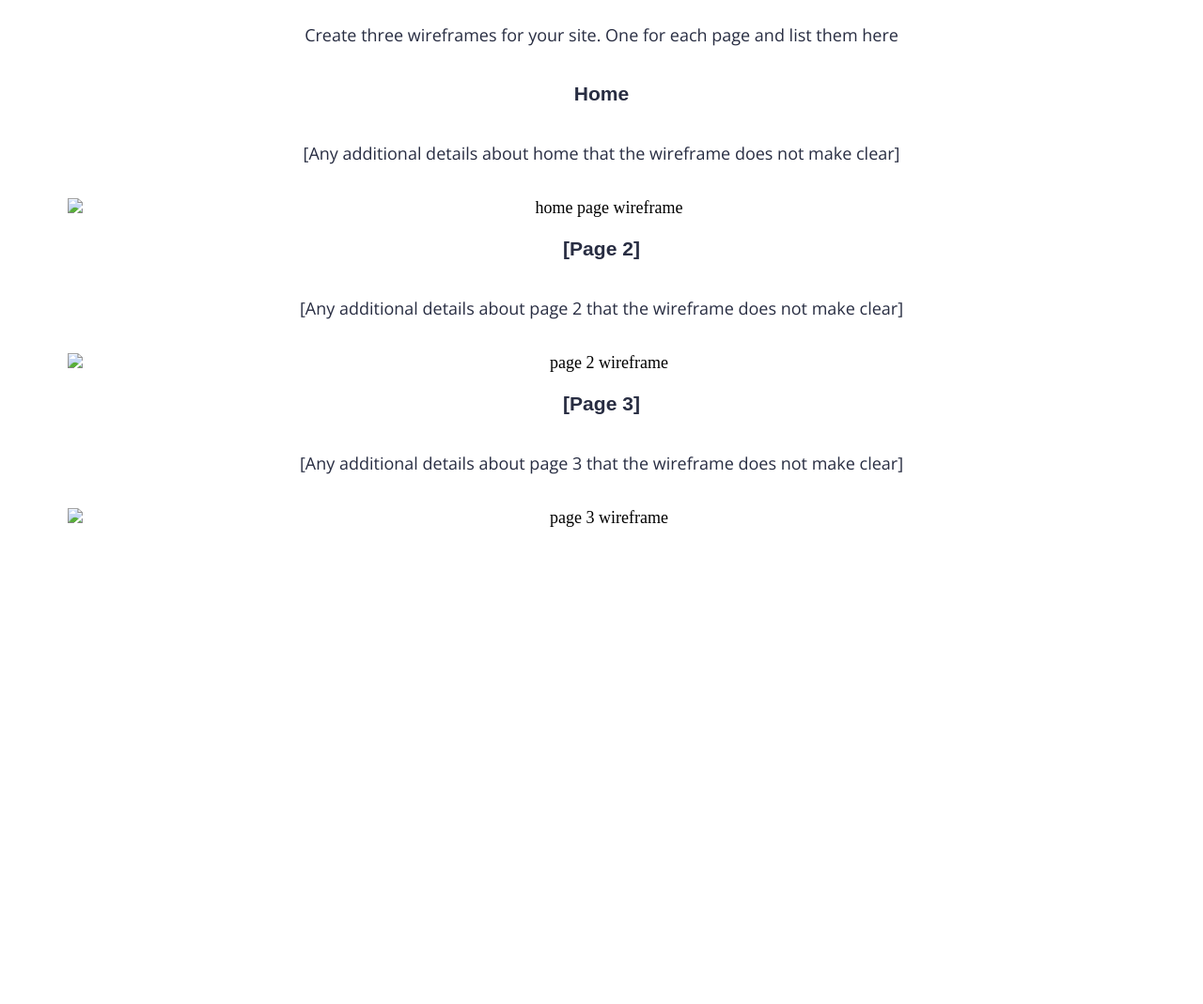
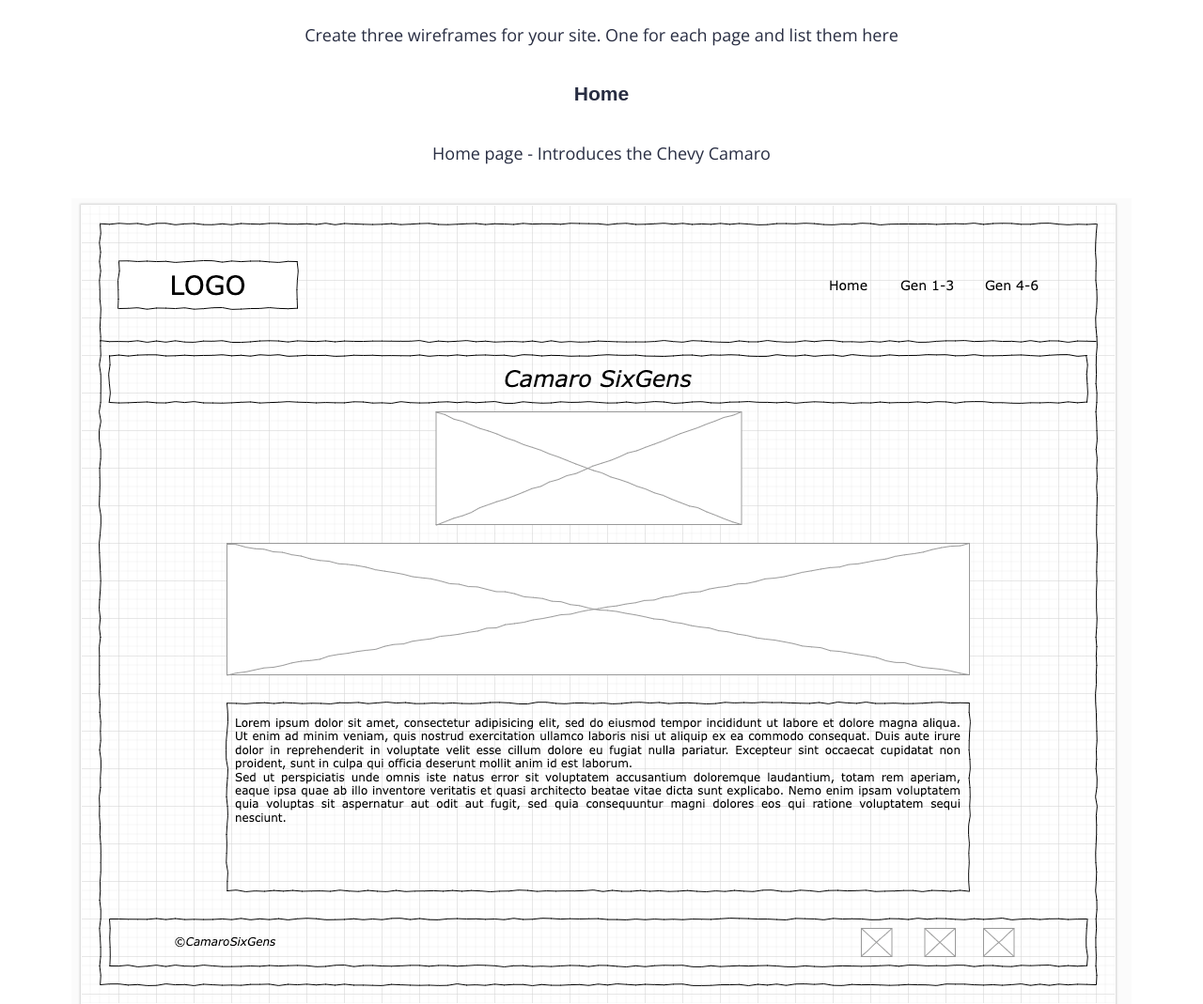
Before and after one commit to ErikBurton/wdd130, a plain HTML site: page camarosixgens/site-plan.html in a window 1280 px wide. Shown: the part 6560-7629 px from the top of the page at 94% size. Before the commit the page ends 7194 px from the top, so only its background shows below. Drawn offline with nearby package versions, Linux system fonts and the light colour scheme; a web font is replaced by a local one.

Commit message:
Adds wireframe images to the site plan

```diff
--- a/camarosixgens/site-plan.html
+++ b/camarosixgens/site-plan.html
@@ -181,21 +181,21 @@
 
       <h3>Home</h3>
       <p>
-        [Any additional details about home that the wireframe does not make clear]
+        Home page - Introduces the Chevy Camaro
       </p>
-      <img src="#" alt="home page wireframe">
+      <img src="/images/camarosixgensHome.png" alt="home page wireframe">
 
-      <h3>[Page 2]</h3>
+      <h3>Gen 1-3</h3>
       <p>
-        [Any additional details about page 2 that the wireframe does not make clear]
+        Details Generations 1-3 Camaros
       </p>
-      <img src="#" alt="page 2 wireframe">
+      <img src="/images/camarosixgensPage2.png" alt="page 2 wireframe">
 
-      <h3>[Page 3]</h3>
+      <h3>Gen 4-6</h3>
       <p>
-        [Any additional details about page 3 that the wireframe does not make clear]
+        Details Generations 4-6 Camaros
       </p>
-      <img src="#" alt="page 3 wireframe">
+      <img src="/images/camarosixgensPage3.png" alt="page 3 wireframe">
     </main>
   </body>
 
```
Also changed, not shown: camarosixgens/images/camarosixgensHome.png (added), camarosixgens/images/camarosixgensPage2.png (added), camarosixgens/images/camarosixgensPage3.png (added), 1 other file.
